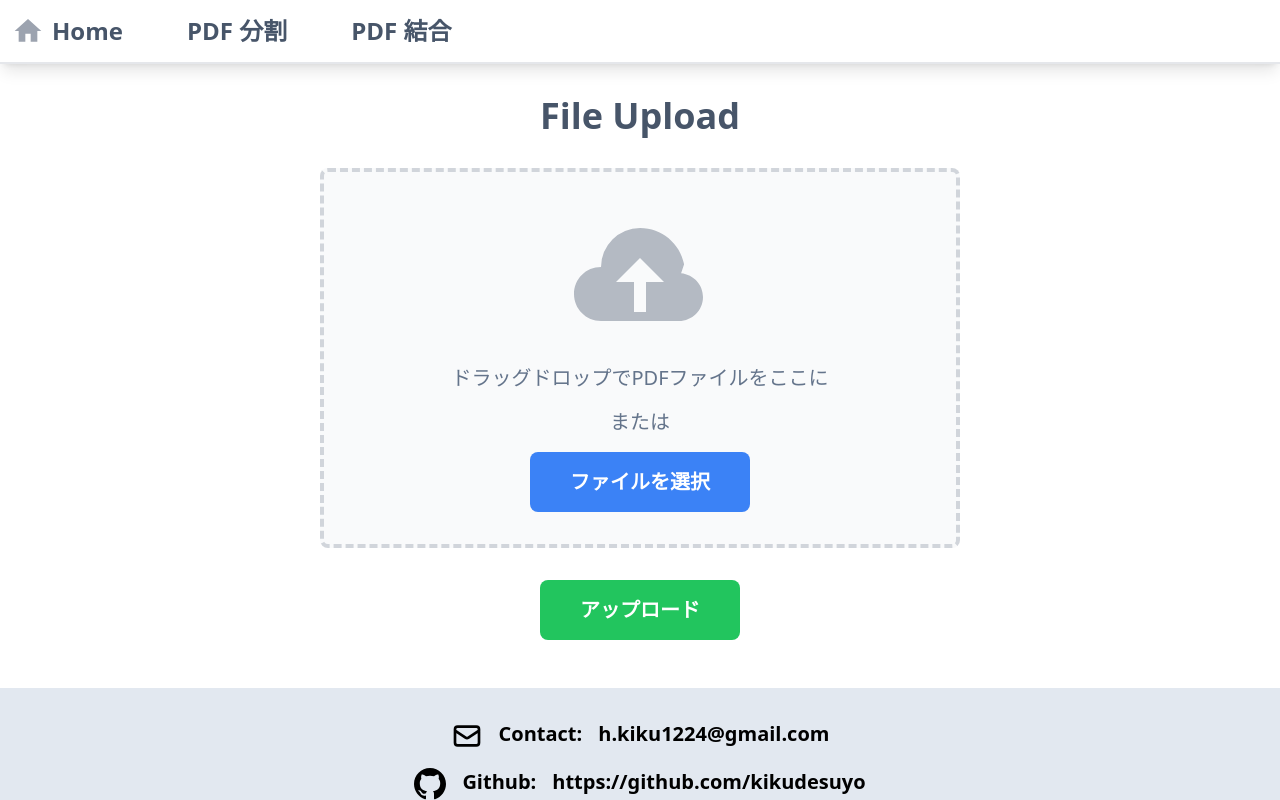
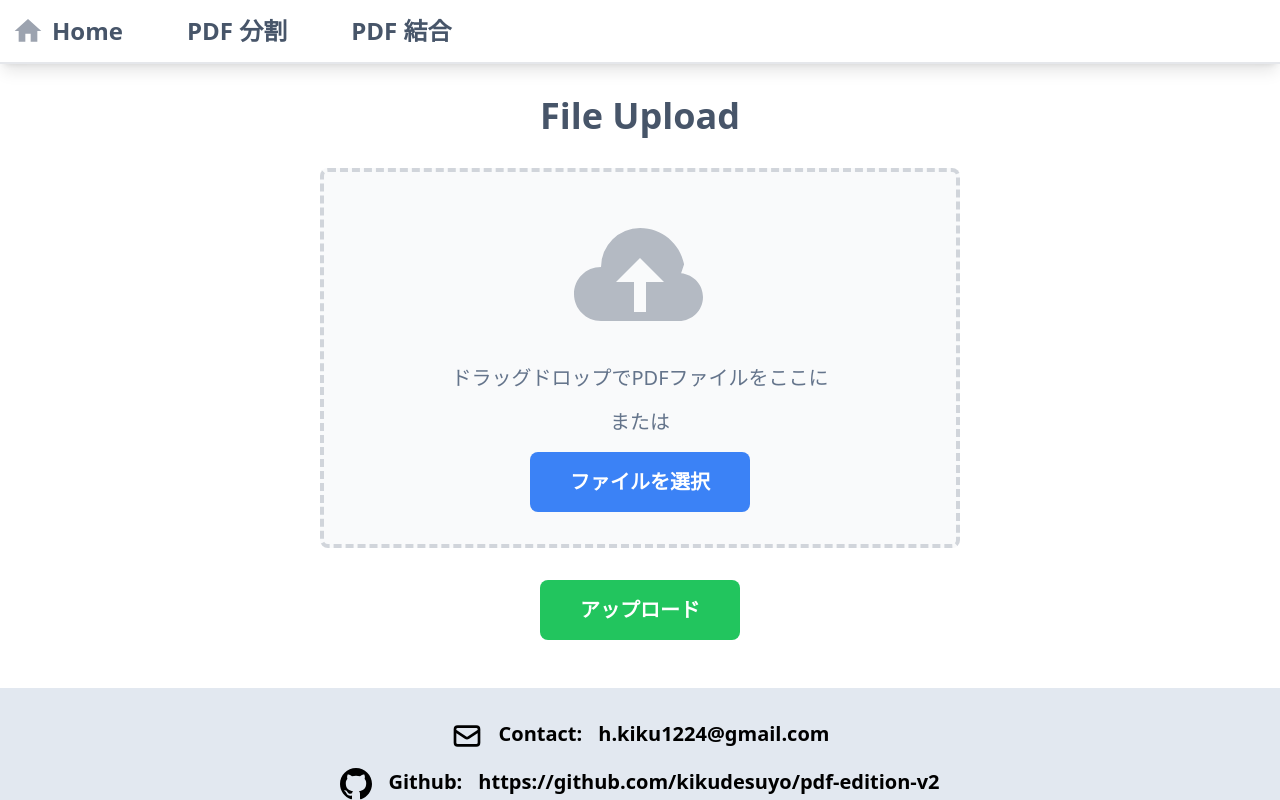
Before and after one commit to kikudesuyo/pdf-edition-v2, a Next.js app in the folder frontend/: page /merge-pdf in a window 1280 px wide. Built offline with nearby package versions, Linux system fonts and the light colour scheme.

Commit message:
refacor: github URL 変更

```diff
--- a/frontend/src/components/layout/footer.tsx
+++ b/frontend/src/components/layout/footer.tsx
@@ -12,13 +12,15 @@
         </a>
       </div>
       <div className="flex flex-row gap-4">
-        <GitHubIcon size="sm" />
+        <a href="https://github.com/kikudesuyo/pdf-edition-v2">
+          <GitHubIcon size="sm" />
+        </a>
         <p className="text-xl font-semibold">Github:</p>
         <a
-          href="https://github.com/kikudesuyo"
+          href="https://github.com/kikudesuyo/pdf-edition-v2"
           className="text-xl font-semibold"
         >
-          https://github.com/kikudesuyo
+          https://github.com/kikudesuyo/pdf-edition-v2
         </a>
       </div>
     </footer>
```
